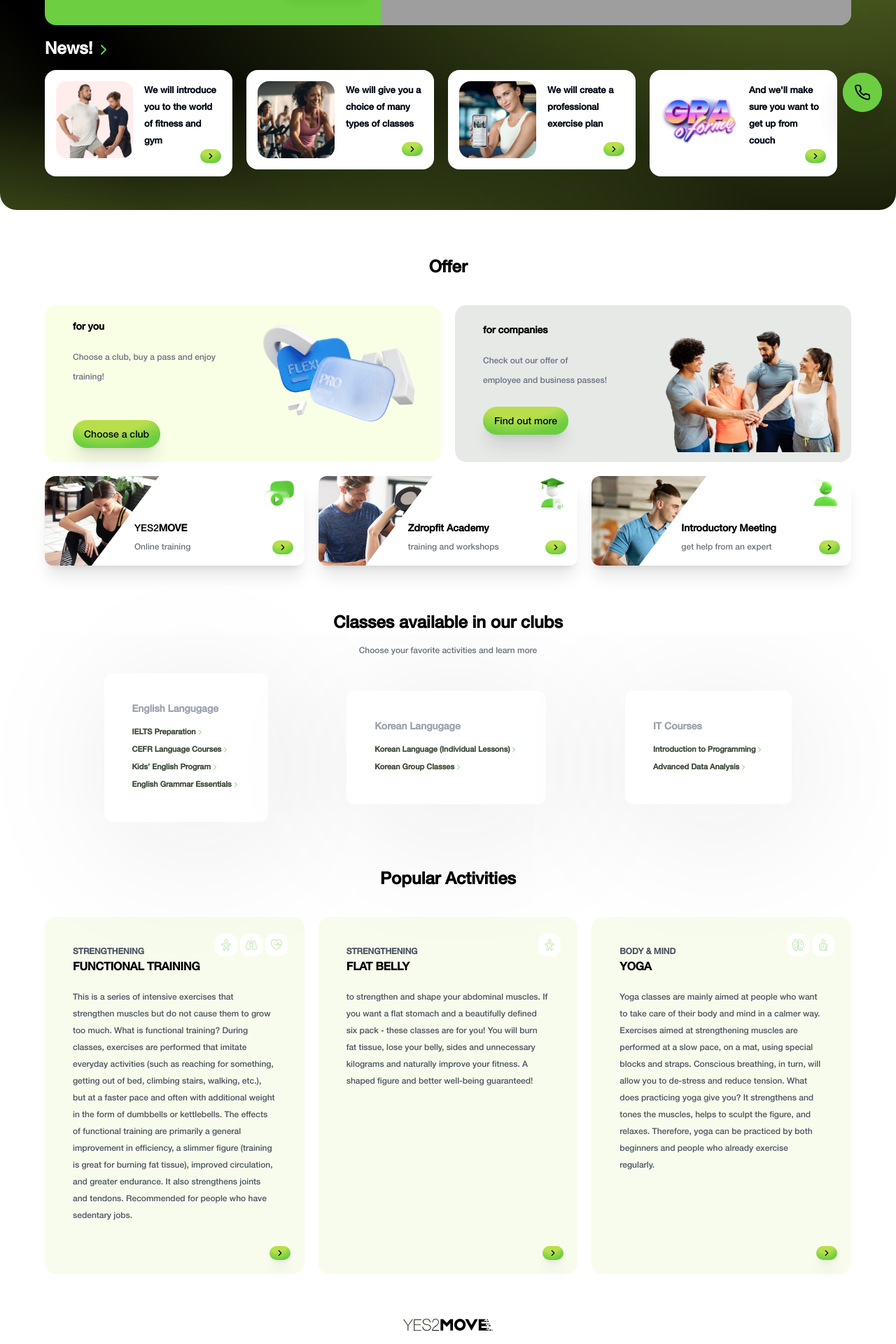
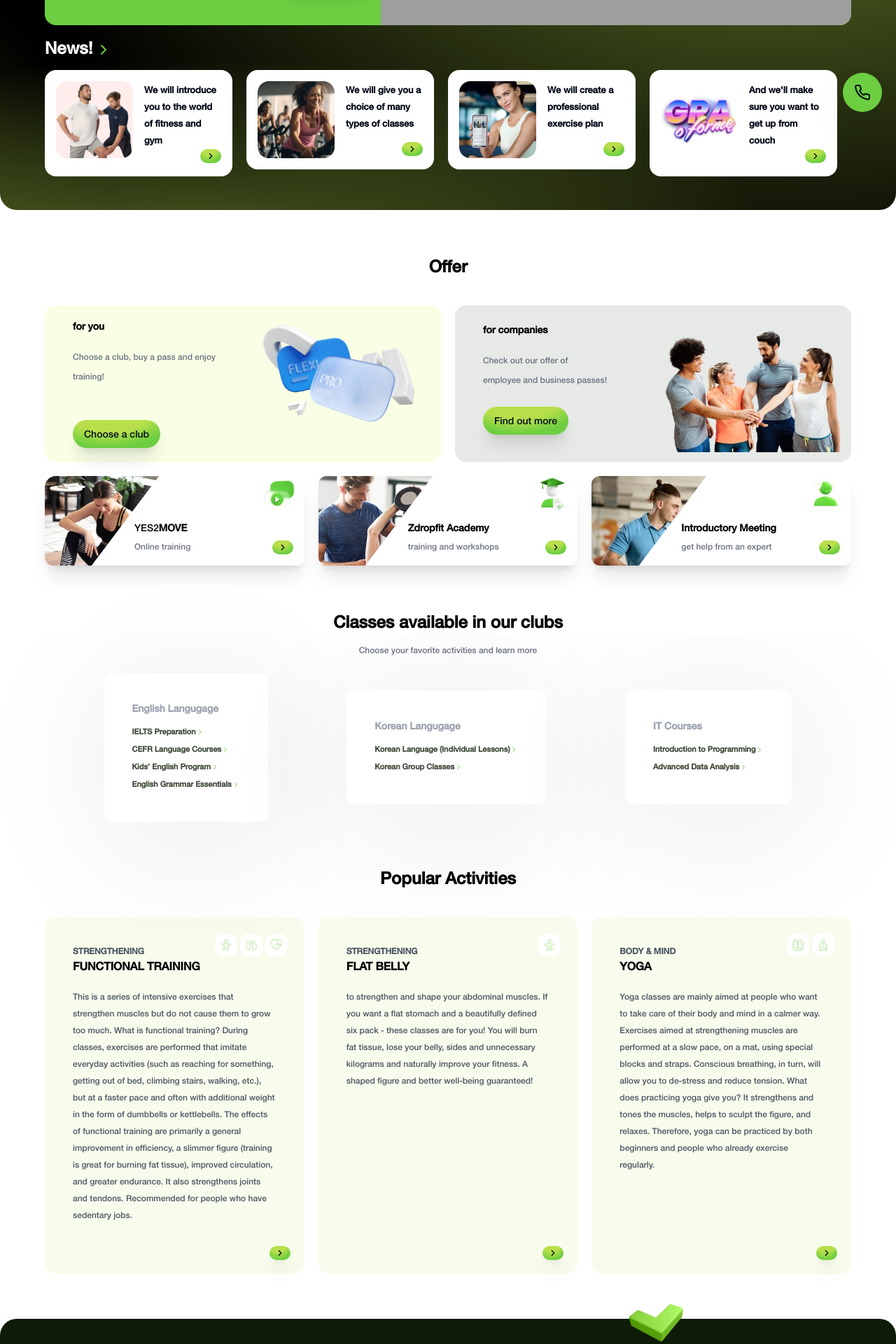
Before and after one commit to tidalu/level-u, a Next.js app: page / in a window 1280 px wide. Shown: the part 620-2540 px from the top of the page at 70% size. Built offline with nearby package versions, Linux system fonts and the light colour scheme; grey boxes are pictures that could not be loaded; a web font is replaced by a local one.

Commit message:
chore: Remove unused Call component from LandingPage

```diff
--- a/app/(pages)/page.tsx
+++ b/app/(pages)/page.tsx
@@ -4,7 +4,6 @@
 import LandingBanner from '@/components/landing-banner';
 import Offer from '@/components/offer';
 import PopulaActivities from '@/components/popula-activities';
-import Call from '@/components/Call';
 import ScrollAnimateWrapper from '@/components/ScrollAnimateWrapper';
 
 const LandingPage = () => {
@@ -13,7 +12,7 @@
       <ScrollAnimateWrapper>
         {/* landing banner */}
         <LandingBanner />
-        <Call />
+
         <div className=" max-w-[1600px] mx-auto reveal">
           {/* offer */}
           <Offer />
@@ -33,7 +32,7 @@
           {/* popular activities */}
           <PopulaActivities />
           {/* yes2move */}
-          <YesMove />
+          {/* <YesMove /> */}
         </div>
       </ScrollAnimateWrapper>
     </div>
```
